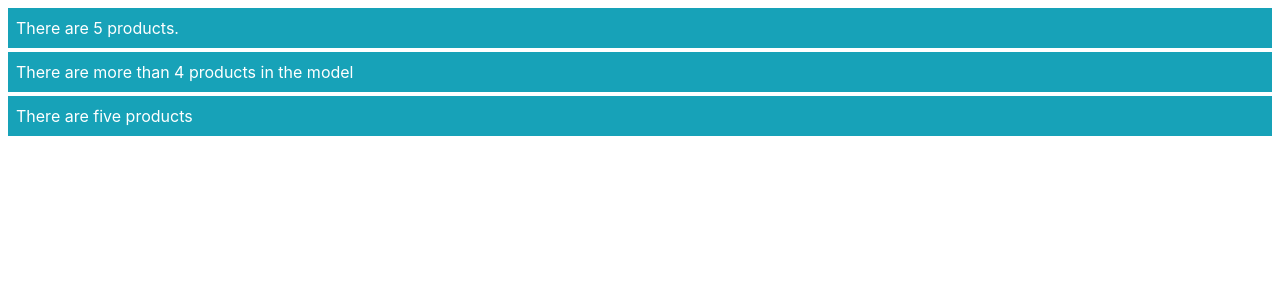
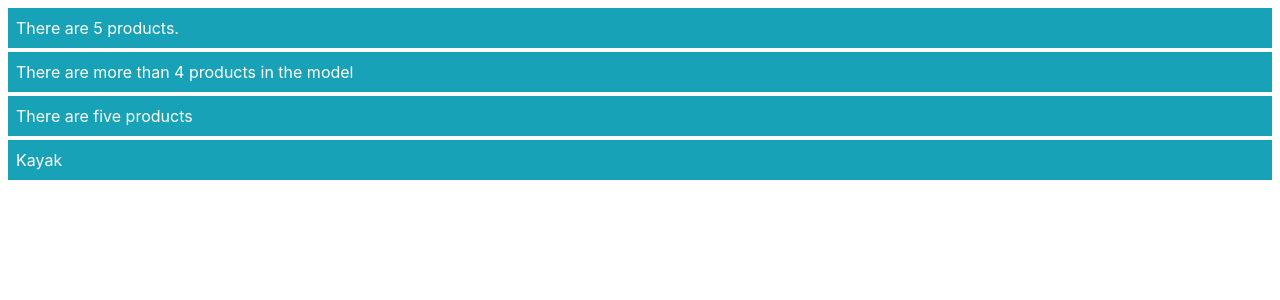
Before and after one commit to david2999999/Angular-6, an Angular app in the folder Angular-Indepth/: page / in a window 1280 px wide. Shown: the top 300 px of the page. Built offline with nearby package versions, Linux system fonts and the light colour scheme.

Commit message:
avoiding literal value problems in ngSwitch

```diff
--- a/Angular-Indepth/src/app/directive/directive.component.html
+++ b/Angular-Indepth/src/app/directive/directive.component.html
@@ -16,4 +16,10 @@
     <span *ngSwitchCase="5">There are five products</span>
     <span *ngSwitchDefault>This is the default</span>
   </div>
+
+  <div class="bg-info p-2 mt-1" [ngSwitch]="getProduct(1).name">
+    <span *ngSwitchCase="targetName">Kayak</span>
+    <span *ngSwitchCase="'Lifejacket'">Lifejacket</span>
+    <span *ngSwitchDefault>Other Product</span>
+  </div>
 </div>
--- a/Angular-Indepth/src/app/directive/directive.component.ts
+++ b/Angular-Indepth/src/app/directive/directive.component.ts
@@ -18,15 +18,18 @@
   getProductByPosition(position: number): Product {
     return this.model.getProducts()[position];
   }
+
   getProduct(key: number): Product {
     return this.model.getProduct(key);
   }
+
   getProducts(): Product[] {
     return this.model.getProducts();
   }
+
   getProductCount(): number {
     return this.getProducts().length;
   }
+
   targetName: string = "Kayak";
-
 }
```
